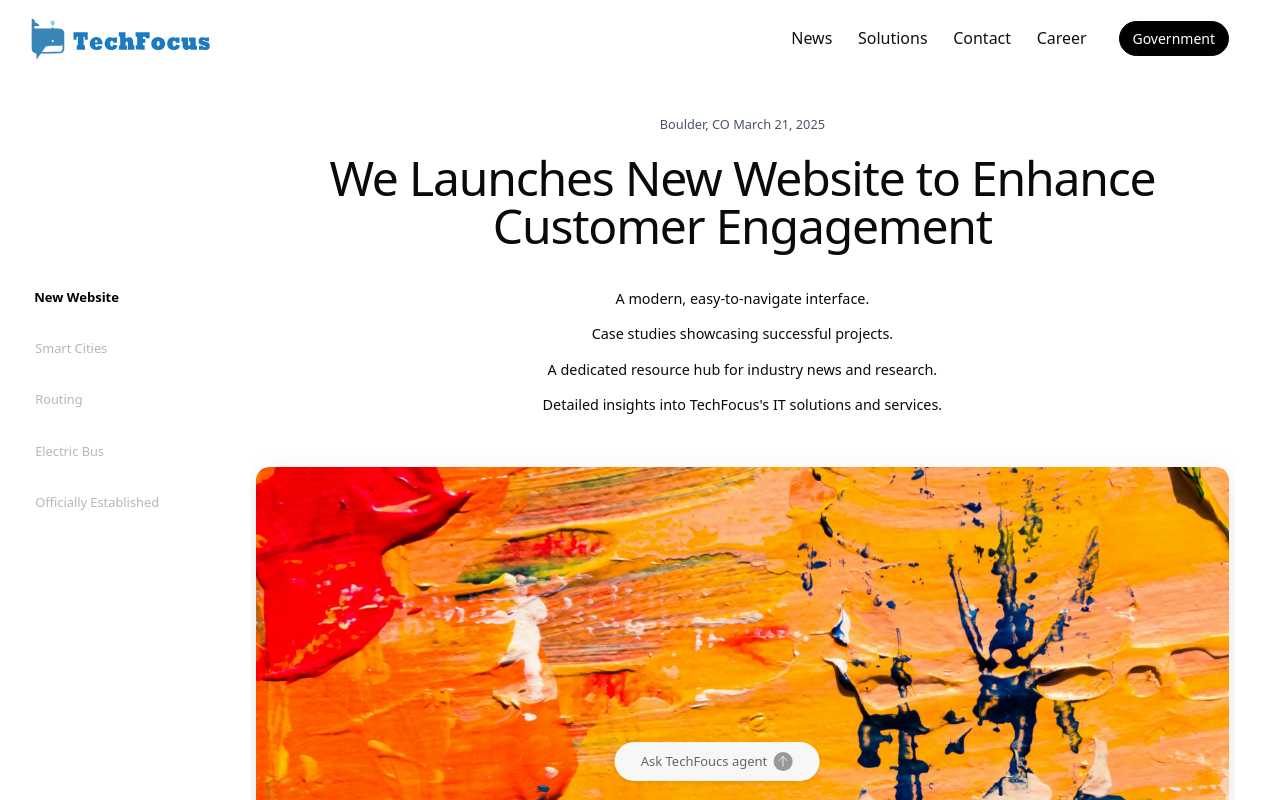
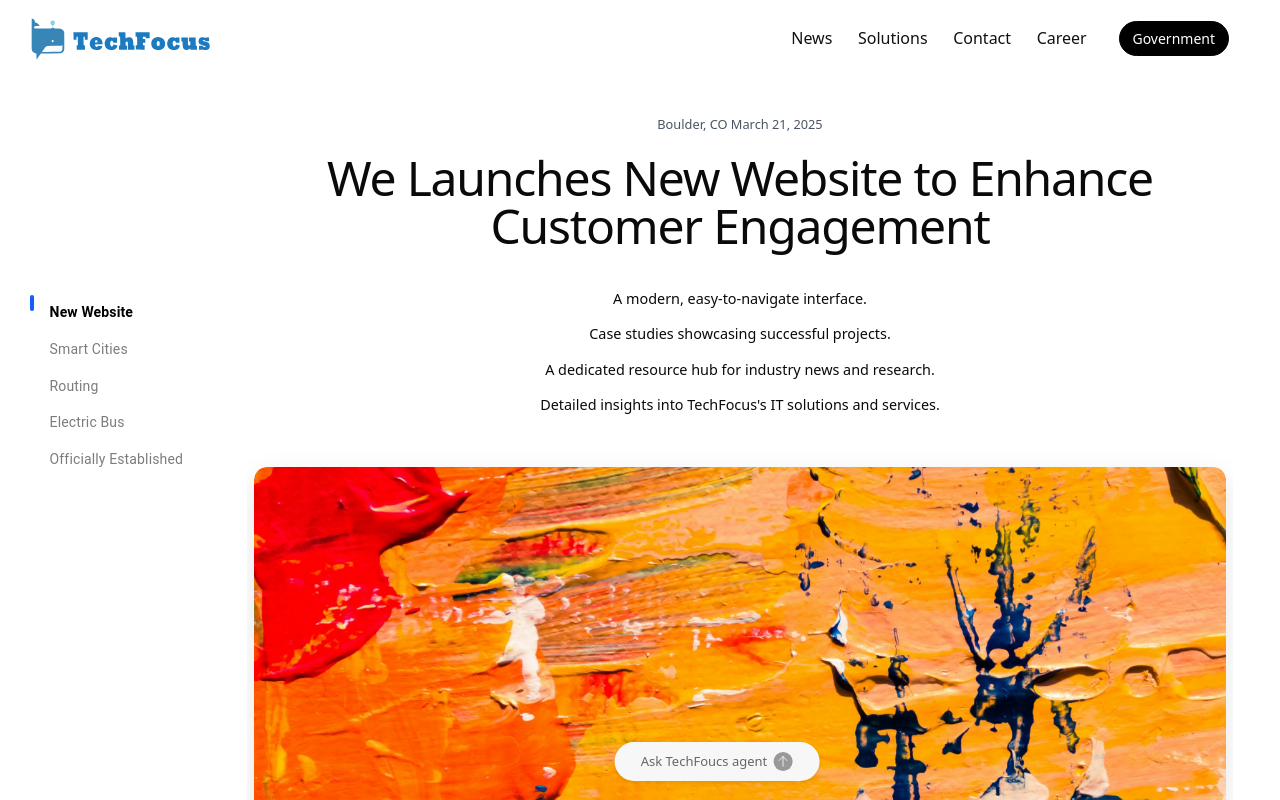
Before and after one commit to EFI-HU/Web-of-TechFocus, a Next.js app: page /news in a window 1280 px wide. Shown: the top 800 px of the page. Built offline with nearby package versions, Linux system fonts and the light colour scheme.

Commit message:
将新闻页面侧边栏替换为带蓝色边线的Content组件

```diff
--- a/src/components/news/news-page.tsx
+++ b/src/components/news/news-page.tsx
@@ -4,6 +4,7 @@ import { newsData } from '@/data/news-data';
 import { NewsItem } from '@/types/news';
 import { AnimatePresence, motion } from 'framer-motion';
 import { useEffect, useRef, useState } from 'react';
+import { Content, ContentItem } from '@/components/shared/sidebar-nav';
 
 // 定义导航项类型
 interface NavItem {
@@ -619,41 +620,16 @@ export function NewsPage() {
 
   return (
     <div className="min-h-screen bg-white flex flex-col md:flex-row overflow-hidden">
-      {/* 桌面端左侧导航栏 - 在移动端隐藏 */}
-      <div className="hidden md:block w-64 min-h-screen flex-shrink-0">
-        <div className="fixed top-0 left-0 h-screen w-64 flex flex-col justify-center items-start">
-          <div className="w-full pl-8 py-4 max-h-[80vh] overflow-y-auto scrollbar-hide">
-            <nav className="flex flex-col space-y-6">
-              {newsData.map((news) => {
-                const isActive = news.id === selectedNewsId;
-
-                return (
-                  <button
-                    key={news.id}
-                    onClick={() => setSelectedNewsId(news.id)}
-                    className="text-base py-2 px-3 rounded transition-all duration-300 ease-in-out hover:bg-gray-100 text-left relative group flex items-center w-full"
-                  >
-                    <span
-                      className="transition-all duration-300 ease-in-out"
-                      style={{
-                        fontWeight: isActive ? 600 : 400,
-                        color: isActive ? '#000000' : '#AAAAAA',
-                        opacity: isActive ? 1 : 0.85,
-                        transform: isActive ? 'scale(1.02)' : 'scale(1)'
-                      }}
-                    >
-                      {news.title}
-                    </span>
-                    <span className="absolute right-2 opacity-0 transform translate-x-[-10px] group-hover:opacity-100 group-hover:translate-x-0 transition-all duration-200">
-                      &gt;
-                    </span>
-                  </button>
-                );
-              })}
-            </nav>
-          </div>
-        </div>
-      </div>
+      {/* 使用新的Content组件作为桌面端侧边栏 */}
+      <Content
+        items={newsData.map(news => ({
+          id: news.id,
+          title: news.title
+        }))}
+        selectedId={selectedNewsId}
+        onSelect={(id) => setSelectedNewsId(id)}
+        title="News"
+      />
 
       {/* 移动端顶部导航栏 - 在桌面端隐藏 */}
       <div className="md:hidden bg-white shadow-sm w-full">
```
